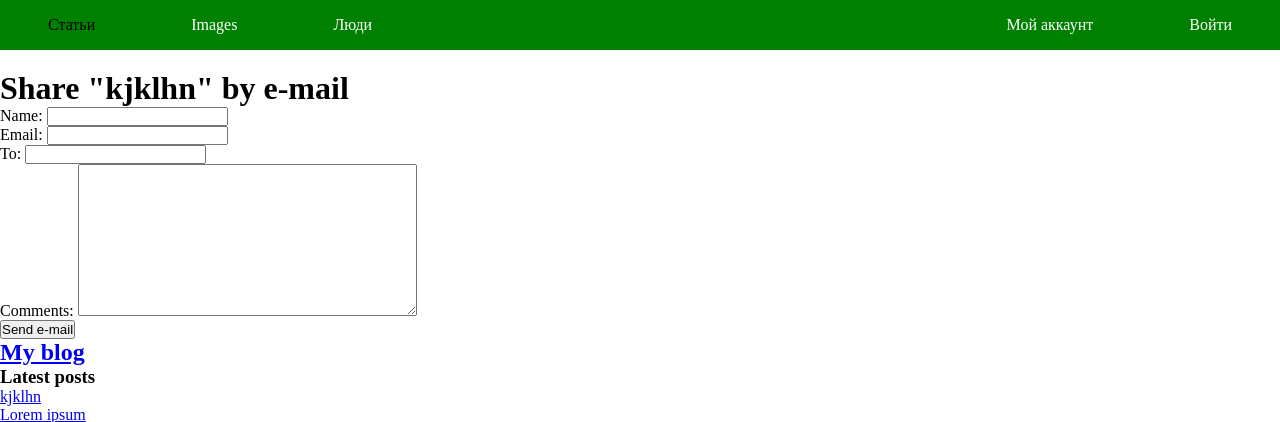
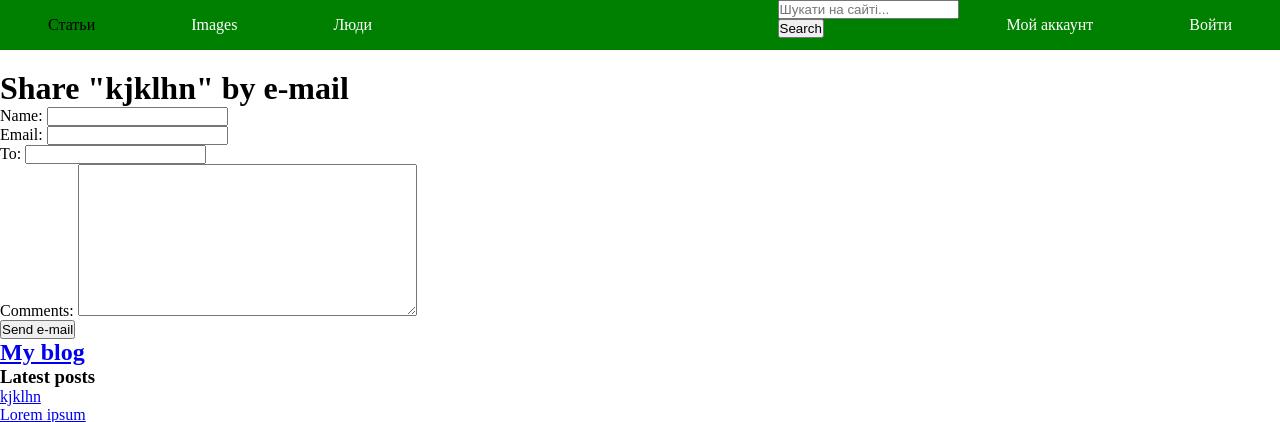
Before and after one commit to yar-kik/Django-blog, a Django app: page /articles/20/share/ in a window 1280 px wide. Shown: the top 422 px of the page. Run offline with Django 3.2, Linux system fonts and the light colour scheme; data comes from the database, SQL or seed files in the repository; parts of the project's set-up code (start-up, migrations or seed data) failed here and were passed over; some libraries are stand-ins or nearby versions.

Commit message:
search field in menu

```diff
--- a/konfetka/articles/forms.py
+++ b/konfetka/articles/forms.py
@@ -25,3 +25,7 @@ class ArticleForm(forms.ModelForm):
         widgets = {
             'text': CKEditorUploadingWidget()
         }
+
+
+class SearchForm(forms.Form):
+    query = forms.CharField(max_length=50)
--- a/konfetka/articles/urls.py
+++ b/konfetka/articles/urls.py
@@ -7,6 +7,7 @@ urlpatterns = [
     path('', views.ArticlesList.as_view(), name='all_articles'),
     path('like/', views.article_like, name='like'),
     path('create_article/', views.CreateArticle.as_view(), name='create_article'),
+    path('search/', views.article_search, name='article_search'),
     path('<slug:slug>/', views.article_detail, name='article_detail'),
     # path('<slug:slug>/<int:comment_id>/update/', views.article_detail, name='update_comment'),
     path('<slug:slug>/<int:comment_id>/update/', views.update_comment, name='update_comment'),
--- a/konfetka/articles/views.py
+++ b/konfetka/articles/views.py
@@ -2,6 +2,7 @@ import redis
 from django.conf import settings
 from django.contrib.auth.decorators import login_required
 from django.contrib.auth.mixins import LoginRequiredMixin, PermissionRequiredMixin
+from django.contrib.postgres.search import SearchVector, SearchQuery, SearchRank
 from django.core.exceptions import PermissionDenied
 from django.core.mail import send_mail
 from django.http import JsonResponse
@@ -15,7 +16,7 @@ from django.db.models import Count
 from uuslug import slugify
 
 # from actions.utils import create_action
-from .forms import EmailPostForm, CommentForm, ArticleForm
+from .forms import EmailPostForm, CommentForm, ArticleForm, SearchForm
 from .models import Article, Comment
 from .tagging import CustomTag
 
@@ -301,3 +302,21 @@ def article_like(request):
         except:
             pass
     return JsonResponse({'status': 'ok'})
+
+
+def article_search(request):
+    form = SearchForm()
+    query = ''
+    results = []
+    if 'query' in request.GET:
+        form = SearchForm(request.GET)
+        if form.is_valid():
+            query = form.cleaned_data['query']
+            search_vector = SearchVector('title', weight='A') + SearchVector('text', weight='B')
+            search_query = SearchQuery(query)
+            results = Article.objects.annotate(
+                search=search_vector, rank=SearchRank(search_vector, search_query)
+            ).filter(rank__gte=0.3).order_by('-rank')
+    return render(request, 'articles/post/search.html', {'form': form,
+                                                         'query': query,
+                                                         'results': results})
--- a/konfetka/templates/base.html
+++ b/konfetka/templates/base.html
@@ -24,6 +24,14 @@
         </nav>
         <nav class="menu">
 	        <ul class="user-menu">
+                <li class="nav-item">
+                    <form action="{% url 'articles:article_search' %}" method="get">
+                        <p><input type="text" name="query" maxlength="50" placeholder="Шукати на сайті..."
+                                   required="" id="id_query">
+                        </p>
+                        <input type="submit" value="Search">
+                    </form>
+                </li>
 	        	<li {% if section == "dashboard" %}class="nav-item selected"{% else %} class="nav-item"{% endif %}>
 	                    <a href="{% url 'account:dashboard' %}">Мой аккаунт</a>
                 </li>
```
Also changed, not shown: konfetka/templates/articles/post/search.html (added, +21 -0 lines).
